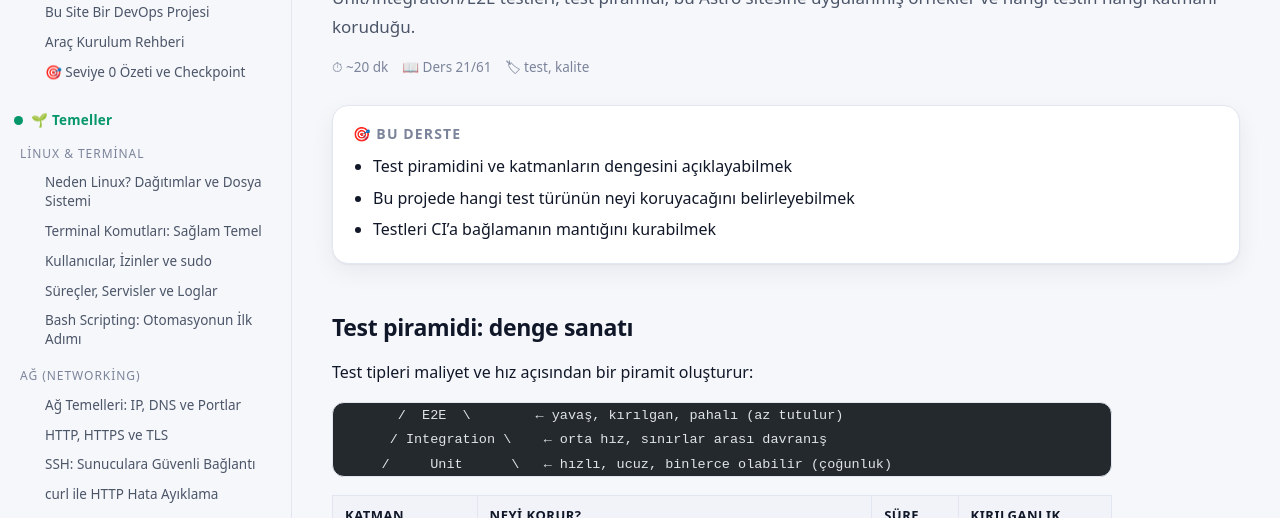
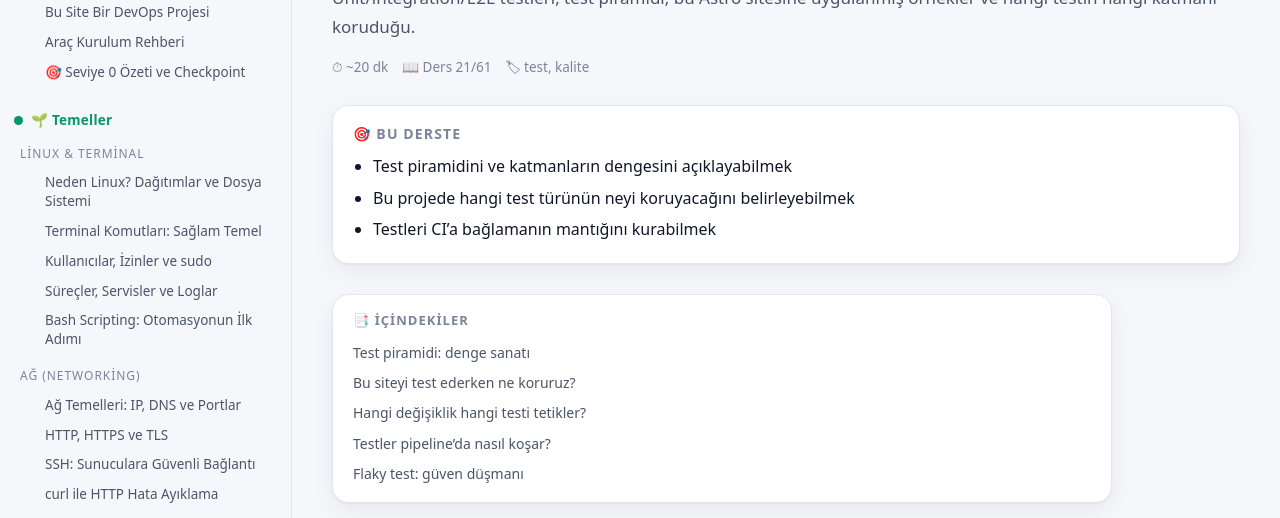
Before and after one commit to sysrootfile/devops-yolculugu, an Astro site: page /devops-yolculugu/ders/seviye-2/cicd/test-otomasyonu in a window 1280 px wide. Shown: the part 231-749 px from the top of the page. Built offline with nearby package versions, Linux system fonts and the light colour scheme; Astro itself is replaced by a stand-in of ours.

Commit message:
feat(ux): ders sayfalarına İçindekiler (TOC) + gerçek E2E referansı
- Lesson layout render'ı üstlendi (route'tan taşındı) — headings'ten TOC üretimi
- TOC: h2/h3, min 3 başlıkta görünür, CSS ile hiyerarşik girinti
- test-otomasyonu dersi: canlı E2E suite'i (7 test) referansı eklendi
- E2E'ye TOC görünürlük testi eklendi (7 test oldu)

```diff
--- a/src/content/docs/seviye-2/cicd/test-otomasyonu.mdx
+++ b/src/content/docs/seviye-2/cicd/test-otomasyonu.mdx
@@ -64,6 +64,16 @@ npm run build   # başarısız MDX, bozuk import, eksik bileşen = kırmızı
 **3. E2E test — kullanıcı yolculuğu:**
 
 Playwright ile: “ana sayfayı aç → Seviye 1'e tıkla → quiz cevapla → doğru skor kaydedildi mi?” Bu test, tarayıcıdaki interaktif bileşenlerin (quiz, terminal) gerçekten çalıştığını doğrular.
+
+<Callout type="info" title="Gerçek dünyadan (bu repo): E2E katmanı da canlı">
+  Hayali örnek kalmadı — bu repoda `tests/e2e/site.spec.ts` altında 6 Playwright
+  testi koşuyor: dashboard yüklemesi, quiz cevaplama, tema kalıcılığı, arama,
+  terminal simülatörü, tamamlama butonu. CI'da bunlar **ayrı bir `e2e` job'ıdır**
+  (build → e2e → docker → deploy). Ve ilk koşumunun meyvesi: arama sonuç
+  panelinin DOM'da var olup **hiç görünmediği** bir CSS bug'ını yakaladı —
+  DOM-level testler göremezdi, E2E görünürlüğü doğruladı. Piramidin katmanları
+  farklı şeyleri korur; biri diğerinin yerine geçmez.
+</Callout>
 
 ## Hangi değişiklik hangi testi tetikler?
 
--- a/src/layouts/Lesson.astro
+++ b/src/layouts/Lesson.astro
@@ -1,4 +1,5 @@
 ---
+import { render } from 'astro:content';
 import Base from './Base.astro';
 import Sidebar from '@components/Sidebar.astro';
 import CompleteRow from '@components/CompleteRow.astro';
@@ -10,6 +11,7 @@ interface Props {
 }
 
 const { entry } = Astro.props;
+const { Content, headings } = await render(entry);
 const vm = toVM(entry);
 const docs = await getAllDocs();
 const { prev, next } = getNeighbors(docs, entry.id);
@@ -17,6 +19,7 @@ const level = levelById(entry.data.level);
 const moduleMeta = moduleById(entry.data.module);
 const totalLessons = sortLessons(docs).length;
 const lessonIndex = sortLessons(docs).findIndex((d) => d.id === entry.id) + 1;
+const toc = headings.filter((h) => h.depth === 2 || h.depth === 3);
 ---
 
 <Base title={vm.title} description={vm.description}>
@@ -57,8 +60,23 @@ const lessonIndex = sortLessons(docs).findIndex((d) => d.id === entry.id) + 1;
           )
         }
 
+        {
+          toc.length >= 3 && (
+            <nav class="toc" aria-label="İçindekiler">
+              <h2>📑 İçindekiler</h2>
+              <ul>
+                {toc.map((h) => (
+                  <li class:list={[`toc-d${h.depth}`]}>
+                    <a href={`#${h.slug}`}>{h.text}</a>
+                  </li>
+                ))}
+              </ul>
+            </nav>
+          )
+        }
+
         <div class="prose">
-          <slot />
+          <Content />
         </div>
 
         <CompleteRow lessonId={vm.id} />
--- a/src/pages/ders/[...slug].astro
+++ b/src/pages/ders/[...slug].astro
@@ -1,5 +1,5 @@
 ---
-import { getCollection, render } from 'astro:content';
+import { getCollection } from 'astro:content';
 import Lesson from '@layouts/Lesson.astro';
 
 export async function getStaticPaths() {
@@ -11,9 +11,6 @@ export async function getStaticPaths() {
 }
 
 const { entry } = Astro.props;
-const { Content } = await render(entry);
 ---
 
-<Lesson entry={entry}>
-  <Content />
-</Lesson>
+<Lesson entry={entry} />
--- a/src/styles/global.css
+++ b/src/styles/global.css
@@ -420,6 +420,45 @@ main.content {
 }
 .objectives li {
   margin: 4px 0;
+}
+
+/* ---------- İçindekiler (TOC) ---------- */
+.toc {
+  background: var(--surface);
+  border: 1px solid var(--border);
+  border-radius: var(--radius-lg);
+  padding: 14px 20px 12px;
+  margin: 0 0 28px;
+  box-shadow: var(--shadow);
+  max-width: 780px;
+}
+.toc h2 {
+  margin: 0 0 8px;
+  font-size: 13px;
+  text-transform: uppercase;
+  letter-spacing: 0.08em;
+  color: var(--text-faint);
+}
+.toc ul {
+  list-style: none;
+  margin: 0;
+  padding: 0;
+}
+.toc li {
+  margin: 3px 0;
+}
+.toc a {
+  color: var(--text-soft);
+  font-size: 14px;
+  line-height: 1.5;
+}
+.toc a:hover {
+  color: var(--accent);
+  text-decoration: none;
+}
+.toc .toc-d3 {
+  padding-left: 18px;
+  font-size: 0.95em;
 }
 
 /* ---------- Makale tipografisi ---------- */
```
Also changed, not shown: tests/e2e/site.spec.ts (+9 -0 lines).
